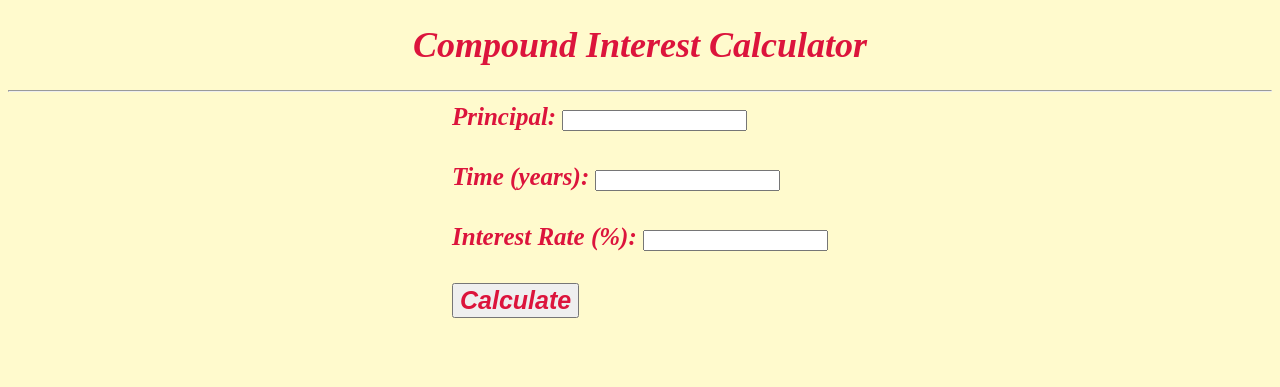
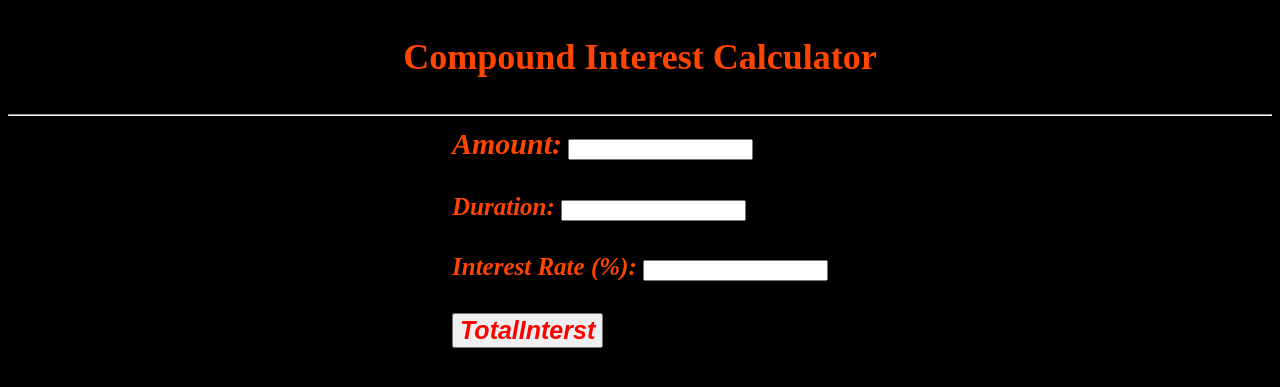
Before and after one commit to sree7373/compund-interst, a Django app: page / in a window 1280 px wide. Shown: the top 387 px of the page. Run offline with Django 4.2, Linux system fonts and the light colour scheme.

Commit message:
pushing code

```diff
--- a/compoundinterest/calculating/Templates/index.html
+++ b/compoundinterest/calculating/Templates/index.html
@@ -4,21 +4,21 @@
 
     <title>Compound Interest Calculator</title>
   </head>
-  <body style="background-color: lemonchiffon;">
-    <center><h1 style="font-style: italic; font-size: 36px; color: crimson;" >Compound Interest Calculator</h1></center>
+  <body style="background-color: black;">
+    <center><h3 style="font-style: bold; font-size: 36px; color:orangered;" >Compound Interest Calculator</h3></center>
     <hr>
     <form method="post">
       {% csrf_token %}
       <center><table style="font-size: 25px;">
         <tr><td>
 
-        <label for="principal" style="font-size: 25px; color: crimson;"><i><b>Principal:</b></i></label>
+        <label for="principal" style="font-size: 30px; color:orangered  ;"><i><b>Amount:</b></i></label>
         <input type="number" name="principal" required><br><br></td></tr>
-        <tr><td><label for="time" style="font-size: 25px; color: crimson;"><i><b>Time (years):</b></i></label>
+        <tr><td><label for="time" style="font-size: 25px; color: orangered;"><i><b>Duration:</b></i></label>
       <input type="number" name="time" required><br><br></td></tr>
-      <tr><td> <label for="rate" style="font-size: 25px; color: crimson;"><i><b>Interest Rate (%):</b></i></label>
+      <tr><td> <label for="rate" style="font-size: 25px; color: orangered;"><i><b>Interest Rate (%):</b></i></label>
       <input type="number" name="rate" required><br><br></td></tr>
-      <tr><td> <button type="submit" style="color: crimson; font-size: 25px;"><i><b>Calculate</b></i></button></b></td></tr>
+      <tr><td> <button type="submit" style="color: red; font-size: 25px;"><i><b>TotalInterst</b></i></button></b></td></tr>
     </table> </center></form>
   </body>
 </html>
```
Also changed, not shown: compoundinterest/calculating/Templates/result.html (+4 -4 lines).
